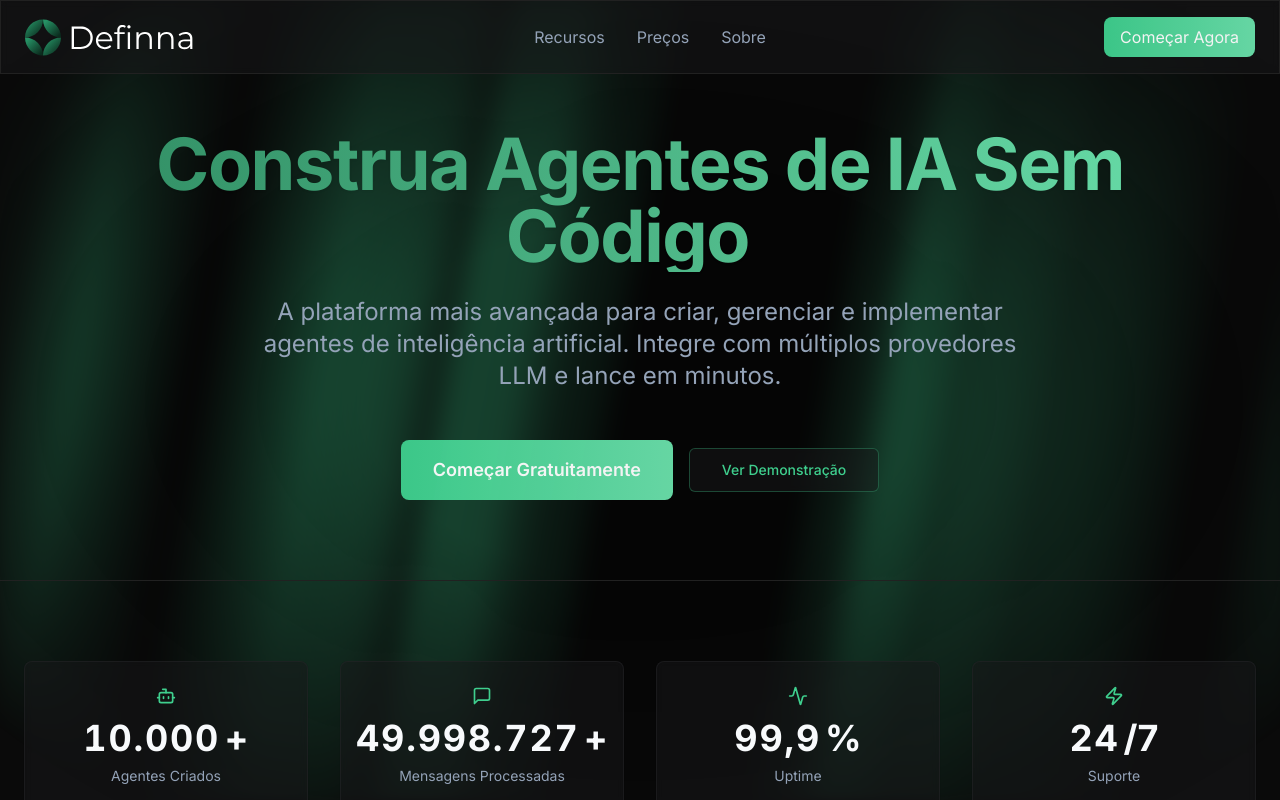
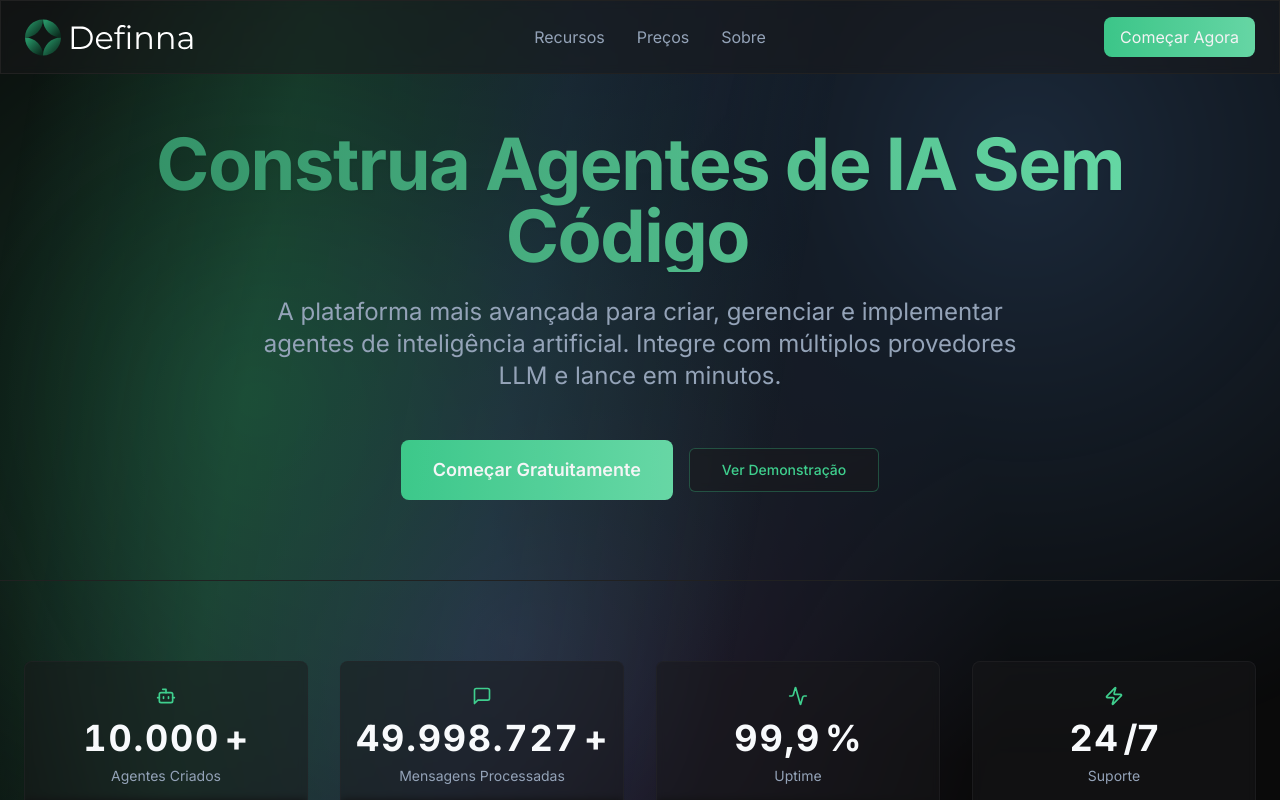
Before and after one commit to fsemanuel/definna-landing-page, a React (Vite) app: page / in a window 1280 px wide. Shown: the top 800 px of the page. Built offline with nearby package versions, Linux system fonts and the light colour scheme.

Commit message:
fix: create simpler and more visible aurora background effect

```diff
--- a/src/components/magicui/aurora-background.tsx
+++ b/src/components/magicui/aurora-background.tsx
@@ -14,38 +14,44 @@ export const AuroraBackground = ({
   ...props
 }: AuroraBackgroundProps) => {
   return (
-    <div
-      className={cn(
-        "fixed inset-0 h-screen w-screen overflow-hidden z-0",
-        className,
-      )}
-      {...props}
-    >
+    <>
+      {/* Simple animated background */}
       <div
-        className="absolute inset-0 overflow-hidden"
-        style={
-          {
-            "--aurora":
-              "repeating-linear-gradient(100deg,#3ECF8E 10%,rgba(62,207,142,0.8) 15%,rgba(62,207,142,0.6) 20%,rgba(62,207,142,0.4) 25%,#3ECF8E 30%)",
-            "--dark-gradient":
-              "repeating-linear-gradient(100deg,#0a0a0a 0%,#0a0a0a 7%,transparent 10%,transparent 12%,#0a0a0a 16%)",
-            "--white-gradient":
-              "repeating-linear-gradient(100deg,#0a0a0a 0%,#0a0a0a 7%,transparent 10%,transparent 12%,#0a0a0a 16%)",
-          } as React.CSSProperties
-        }
+        className="fixed inset-0 w-full h-full z-0 opacity-20"
+        style={{
+          background: `
+            radial-gradient(circle at 20% 50%, #3ECF8E 0%, transparent 50%),
+            radial-gradient(circle at 80% 20%, #60A5FA 0%, transparent 50%),
+            radial-gradient(circle at 40% 80%, #A78BFA 0%, transparent 50%)
+          `,
+          animation: 'aurora-move 20s ease-in-out infinite alternate',
+        }}
+      />
+
+      {/* Aurora effect */}
+      <div
+        className={cn(
+          "fixed inset-0 w-full h-full z-0",
+          className,
+        )}
+        {...props}
       >
         <div
-          className={cn(
-            `after:animate-aurora pointer-events-none absolute -inset-[10px] opacity-50 blur-[10px] invert-0 filter will-change-transform`,
-            `bg-gradient-to-r from-brand-500/20 via-brand-400/10 to-brand-500/20`,
-            `[background-image:var(--white-gradient),var(--aurora)] [background-size:300%,_200%] [background-position:50%_50%,50%_50%]`,
-            `after:absolute after:inset-0 after:[background-image:var(--white-gradient),var(--aurora)] after:[background-size:200%,_100%] after:mix-blend-difference after:content-[""]`,
-            showRadialGradient &&
-              `[mask-image:radial-gradient(ellipse_at_50%_50%,black_30%,transparent_90%)]`,
-          )}
-        ></div>
+          className="absolute inset-0 animate-aurora opacity-30"
+          style={{
+            background: `
+              linear-gradient(100deg,
+                transparent 40%,
+                rgba(62, 207, 142, 0.6) 50%,
+                rgba(96, 165, 250, 0.4) 60%,
+                transparent 70%
+              )
+            `,
+            backgroundSize: '200% 100%',
+          }}
+        />
+        {children}
       </div>
-      {children}
-    </div>
+    </>
   );
 };
```
